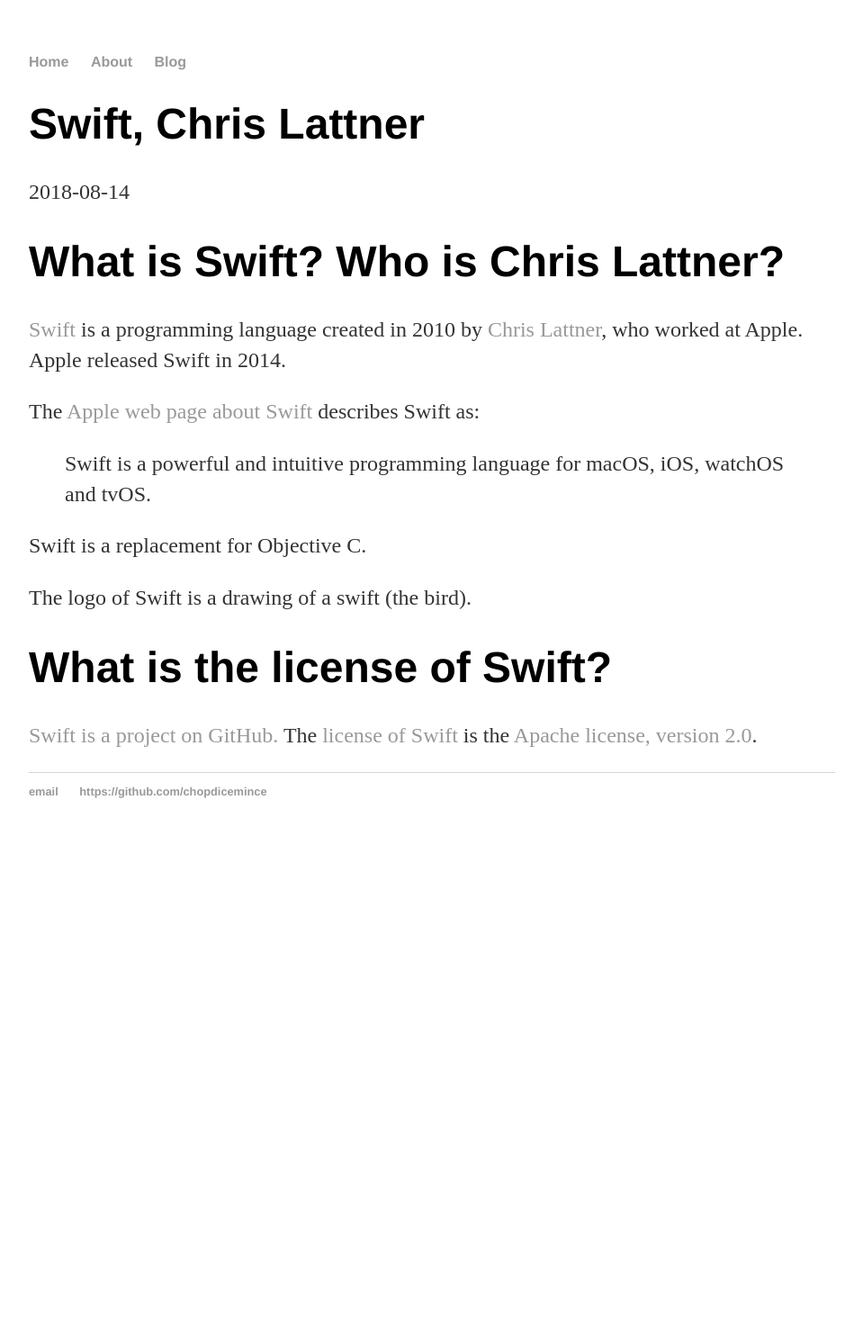
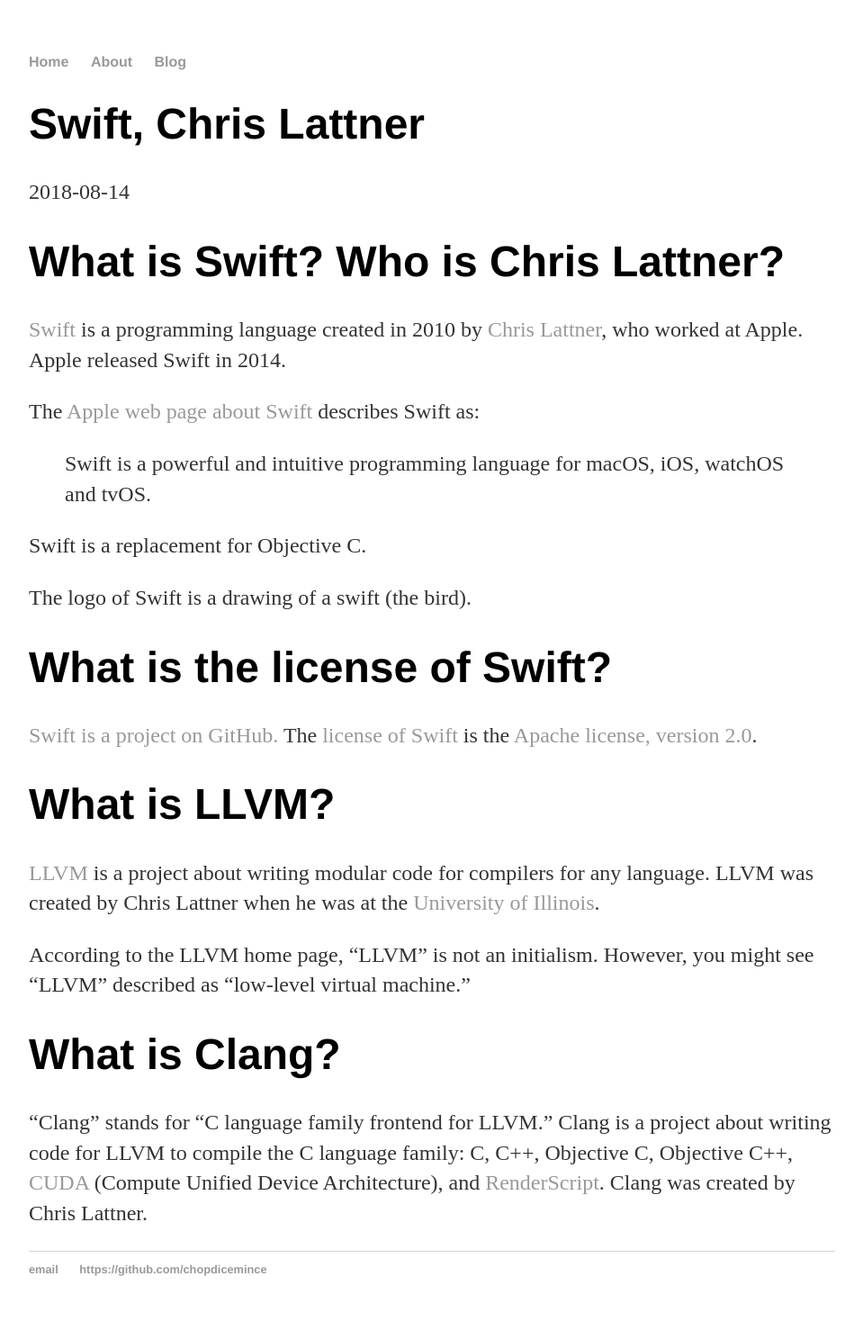
Before and after one commit to chopdicemince/chopdicemince.github.io, a Jekyll site: the page built from _posts/2018-08-14-swift-chris-lattner.md, in a window 1280 px wide. Shown: the whole page at 90% size, without its empty margins (160-1119 px from the left). Built offline with Jekyll 4.4.1, drawn with Linux system fonts in a browser that asks for light colours; before the commit the page ends 947 px from its top, so only the background shows below that.

Commit message:
Add questions about LLVM and Clang

```diff
--- a/_posts/2018-08-14-swift-chris-lattner.md
+++ b/_posts/2018-08-14-swift-chris-lattner.md
@@ -19,3 +19,13 @@
 # What is the license of Swift?
 
 [Swift is a project on GitHub.](https://github.com/apple/swift) The [license of Swift](https://github.com/apple/swift/blob/master/LICENSE.txt) is the [Apache license, version 2.0](https://www.apache.org/licenses/LICENSE-2.0.html).
+
+# What is LLVM?
+
+[LLVM](https://llvm.org/) is a project about writing modular code for compilers for any language. LLVM was created by Chris Lattner when he was at the [University of Illinois](https://illinois.edu/).
+
+According to the LLVM home page, "LLVM" is not an initialism. However, you might see "LLVM" described as "low-level virtual machine."
+
+# What is Clang?
+
+"Clang" stands for "C language family frontend for LLVM." Clang is a project about writing code for LLVM to compile the C language family: C, C++, Objective C, Objective C++, [CUDA](https://developer.download.nvidia.com/compute/cuda/1.0/NVIDIA_CUDA_Programming_Guide_1.0.pdf) (Compute Unified Device Architecture), and [RenderScript](https://source.android.com/devices/architecture/vndk/renderscript). Clang was created by Chris Lattner.
```
